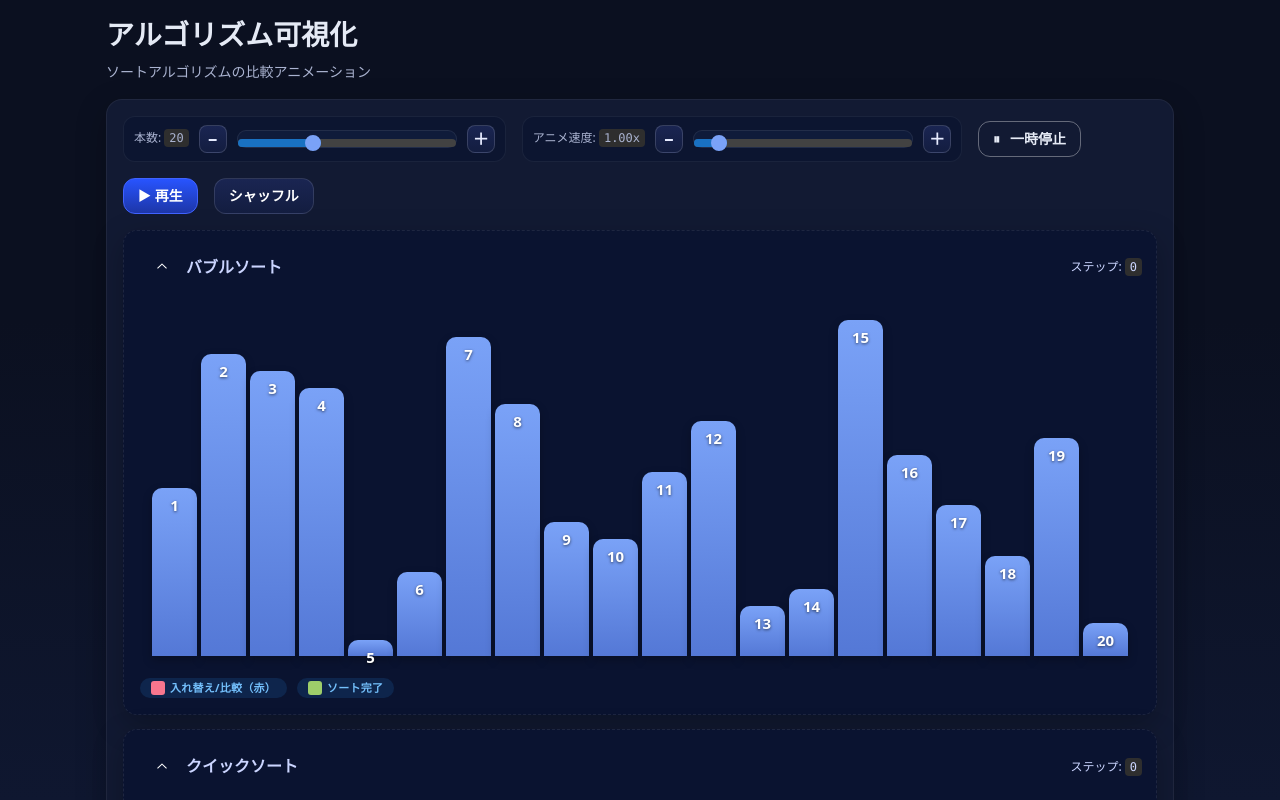
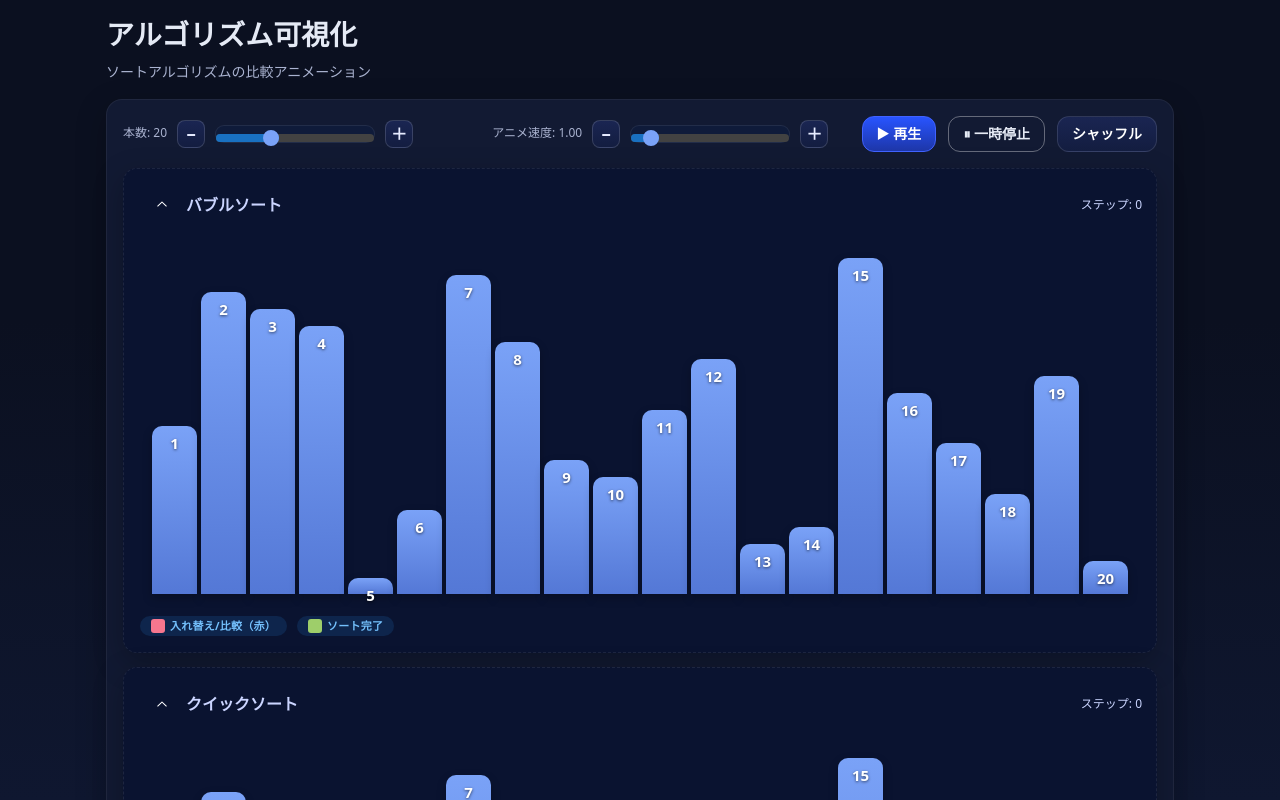
Before and after one commit to shin4488/algorithm-visualizer, a React (Vite) app: page / in a window 1280 px wide. Shown: the top 800 px of the page. Built offline with nearby package versions, Linux system fonts and the light colour scheme.

Commit message:
change: start using grid system

```diff
--- a/src/App.tsx
+++ b/src/App.tsx
@@ -22,7 +22,8 @@ import {
   Accordion,
   Badge,
   Stack,
-  Code,
+  Flex,
+  Box,
 } from '@mantine/core';
 
 type Kind = 'bubble' | 'quick';
@@ -306,11 +307,11 @@ const App: React.FC = () => {
           アルゴリズム可視化
         </Title>
         <Text c="var(--muted)" size="sm">
-          {/* ▼ ここを変更：文言をサイト旧仕様に合わせる */}
           ソートアルゴリズムの比較アニメーション
         </Text>
       </Stack>
 
+      {/* パネル */}
       <Paper
         p="md"
         radius={16}
@@ -322,23 +323,19 @@ const App: React.FC = () => {
           boxShadow: '0 10px 30px rgba(0,0,0,0.25)',
         }}
       >
-        {/* ツールバー */}
-        <Group wrap="wrap" gap="md" align="center">
+        {/* ツールバー（Mantineのレスポンシブだけで横一列） */}
+        <Flex
+          wrap={{ base: 'wrap', sm: 'wrap', md: 'wrap', lg: 'nowrap' }}
+          gap={{ base: 'md', sm: 8 }}
+          align="center"
+        >
           {/* 本数 */}
-          <Group
-            gap="xs"
-            align="center"
-            style={{
-              padding: '8px 10px',
-              background: '#0c1530',
-              borderRadius: 12,
-              border: '1px solid rgba(255,255,255,0.06)',
-            }}
-          >
+          <Box flex={{ base: '1 1 100%', md: '1 1 0' }} miw={{ base: 260, sm: 250 }}>
+            {/* ここを nowrap に */}
+            <Group gap="xs" align="center" wrap="nowrap">
               <Text size="xs" c="var(--muted)">
-              本数: <Code>{size}</Code>
+                本数: {size}
               </Text>
-            <Group gap="xs" align="center">
               <ActionIcon
                 variant="default"
                 aria-label="本数を1減らす"
@@ -353,7 +350,7 @@ const App: React.FC = () => {
                 min={5}
                 max={50}
                 step={1}
-                w={220}
+                w={{ base: 160, md: 140, lg: 160 }}
                 styles={{
                   root: {
                     paddingTop: 8,
@@ -374,23 +371,15 @@ const App: React.FC = () => {
                 ＋
               </ActionIcon>
             </Group>
-          </Group>
+          </Box>
 
-          {/* 速度 */}
-          <Group
-            gap="xs"
-            align="center"
-            style={{
-              padding: '8px 10px',
-              background: '#0c1530',
-              borderRadius: 12,
-              border: '1px solid rgba(255,255,255,0.06)',
-            }}
-          >
+          {/* アニメ速度 */}
+          <Box flex={{ base: '1 1 100%', md: '1 1 0' }} miw={{ base: 260, md: 250 }}>
+            {/* ここを nowrap に */}
+            <Group gap="xs" align="center" wrap="nowrap">
               <Text size="xs" c="var(--muted)">
-              アニメ速度: <Code>{speed.toFixed(2)}x</Code>
+                アニメ速度: {speed.toFixed(2)}
               </Text>
-            <Group gap="xs" align="center">
               <ActionIcon
                 variant="default"
                 aria-label="速度を一段階遅く"
@@ -399,13 +388,15 @@ const App: React.FC = () => {
               >
                 −
               </ActionIcon>
+
+              {/* ← 幅を短く */}
               <Slider
                 value={speed}
                 onChange={(v) => handleSpeedInput(v)}
                 min={0.2}
                 max={10}
                 step={0.05}
-                w={220}
+                w={{ base: 160, md: 140, lg: 160 }}
                 styles={{
                   root: {
                     paddingTop: 8,
@@ -417,6 +408,7 @@ const App: React.FC = () => {
                   thumb: { borderColor: 'var(--accent)', background: 'var(--accent)' },
                 }}
               />
+
               <ActionIcon
                 variant="default"
                 aria-label="速度を一段階速く"
@@ -426,31 +418,30 @@ const App: React.FC = () => {
                 ＋
               </ActionIcon>
             </Group>
-          </Group>
+          </Box>
 
-          {/* ▼ 一時停止：見た目を“ゴースト風”に固定（左に ⏸） */}
+          {/* 再生・一時停止・シャッフル（折り返し禁止） */}
+          <Box flex="0 0 auto">
+            <Group gap="sm" align="center" wrap="nowrap">
+              <Button onClick={handleStart} disabled={playing} style={primaryBtnStyle}>
+                ▶ 再生
+              </Button>
               <Button
                 variant="default"
                 onClick={handlePause}
                 disabled={!playing}
-            leftSection={<span style={{ fontWeight: 700 }}>⏸</span>}
                 styles={{ root: pauseBtnStyle }}
               >
-            一時停止
+                ⏸ 一時停止
               </Button>
-
-          {/* 再生：従来のプライマリ */}
-          <Button onClick={handleStart} disabled={playing} style={primaryBtnStyle}>
-            ▶ 再生
-          </Button>
-
-          {/* シャッフル：ゴースト寄せ */}
               <Button variant="default" onClick={handleShuffle} style={ghostBtnStyle}>
                 シャッフル
               </Button>
             </Group>
+          </Box>
+        </Flex>
 
-        {/* ▼ トグルアイコンを左に */}
+        {/* 折り畳み（トグルは左） */}
         <Accordion
           multiple
           defaultValue={['bubble', 'quick']}
@@ -468,7 +459,7 @@ const App: React.FC = () => {
                   </Text>
                 </Group>
                 <Text size="xs" c="#cbd5ff">
-                  ステップ: <Code id="steps-bubble">{stepsBubble}</Code>
+                  ステップ: {stepsBubble}
                 </Text>
               </Group>
             </Accordion.Control>
@@ -494,7 +485,7 @@ const App: React.FC = () => {
                   </Text>
                 </Group>
                 <Text size="xs" c="#cbd5ff">
-                  ステップ: <Code id="steps-quick">{stepsQuick}</Code>
+                  ステップ: {stepsQuick}
                 </Text>
               </Group>
             </Accordion.Control>
@@ -531,7 +522,7 @@ const App: React.FC = () => {
   );
 };
 
-/* ---- 見た目を旧サイトに寄せるための最小インライン style ---- */
+/* ---- 最小の見た目寄せ（既存デザインを維持） ---- */
 const stepperBtnStyle: React.CSSProperties = {
   width: 28,
   height: 28,
@@ -551,7 +542,6 @@ const primaryBtnStyle: React.CSSProperties = {
   fontWeight: 600,
 };
 
-/* ▼ 一時停止（ゴースト風） */
 const pauseBtnStyle: React.CSSProperties = {
   background: 'transparent',
   border: '1px solid rgba(255, 255, 255, 0.35)',
@@ -559,6 +549,7 @@ const pauseBtnStyle: React.CSSProperties = {
   borderRadius: 12,
   padding: '10px 14px',
   fontWeight: 600,
+  whiteSpace: 'nowrap',
 };
 
 const ghostBtnStyle: React.CSSProperties = {
@@ -567,6 +558,7 @@ const ghostBtnStyle: React.CSSProperties = {
   borderRadius: 12,
   padding: '10px 14px',
   fontWeight: 600,
+  whiteSpace: 'nowrap',
 };
 
 const boardStyle: React.CSSProperties = {
```
Lines whose indentation alone changed are shown as unchanged.
